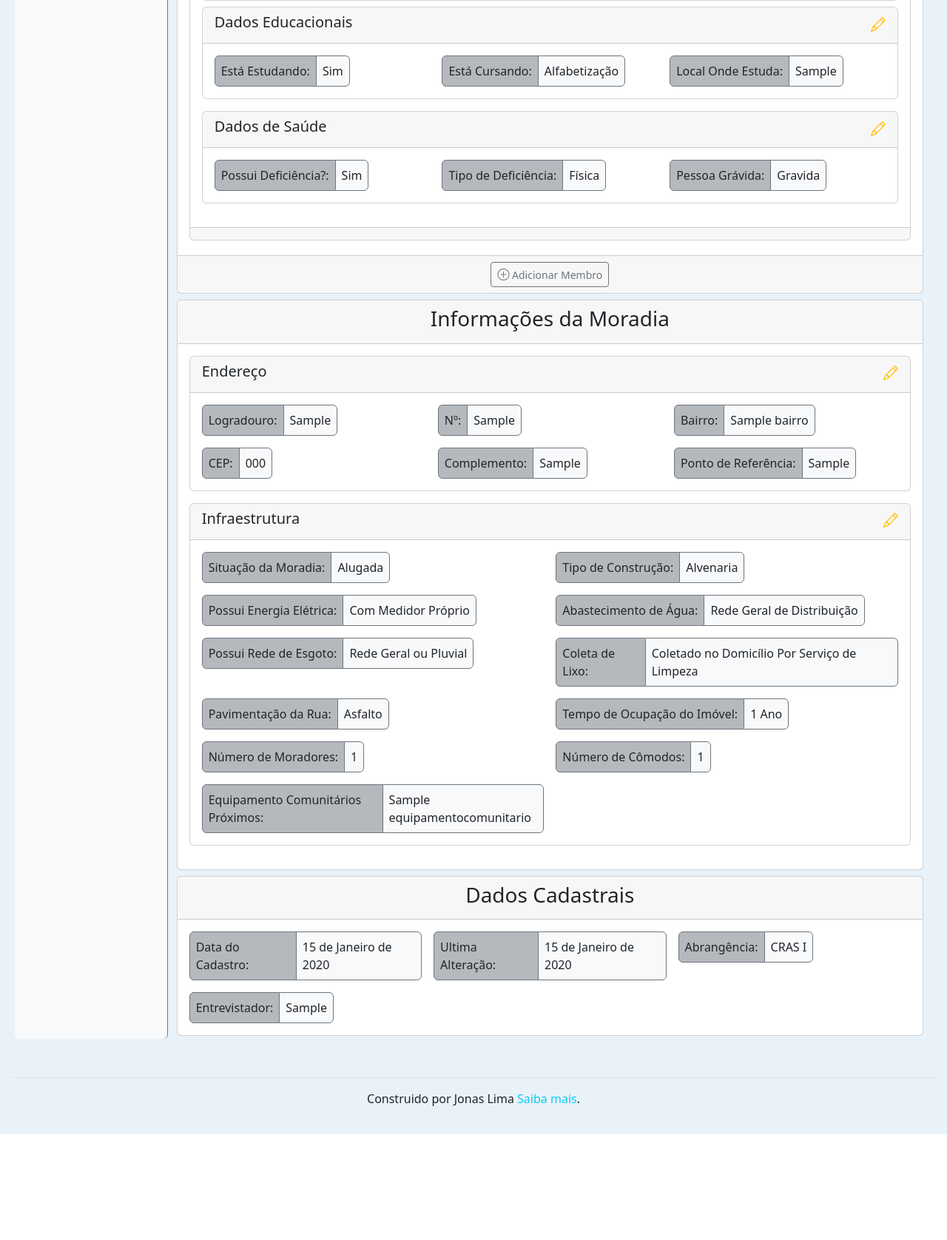
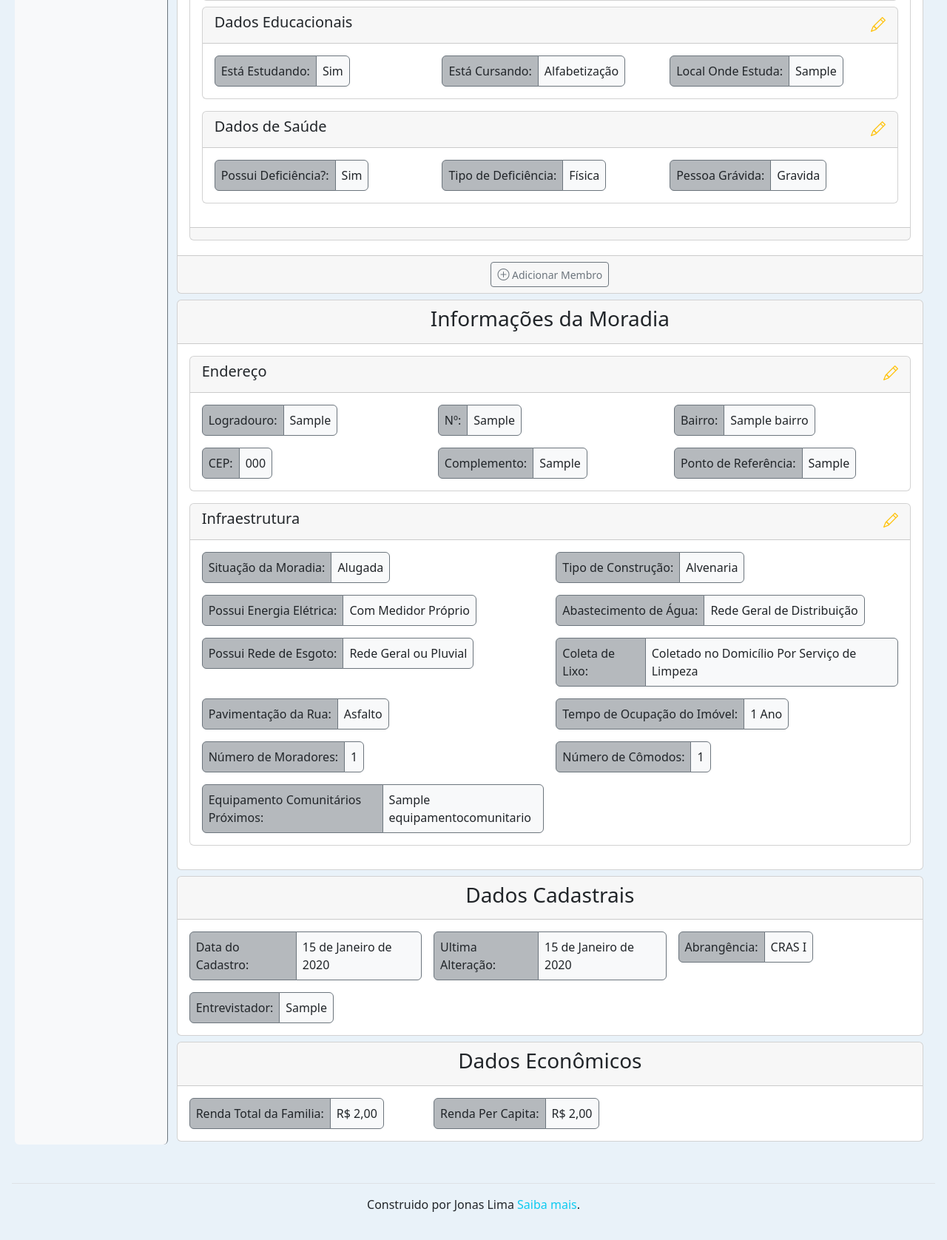
Before and after one commit to JonasLimaDev/sistema_projeto_bencao, a Django app: page /cadastros/exibir/dados/1/ in a window 1280 px wide. Shown: the part 1825-3501 px from the top of the page at 74% size. Before the commit the page ends 3358 px from the top, so only its background shows below. Run offline with Django 4.2, Linux system fonts and the light colour scheme; tables that the repository leaves empty hold one stand-in row (values such as "Sample post").

Commit message:
adicionado dados econômicos na ficha de cadastro

```diff
--- a/cadastros/entidades/dados.py
+++ b/cadastros/entidades/dados.py
@@ -167,8 +167,8 @@ class Cadastro():
 
         }
         self.dados_renda = {
-            "Renda Total da Familia":self.renda_total,
-            "Renda Per Capita":self.renda_per_capita,
+            "Renda Total da Familia":f"R$ {self.renda_total:.2f}".replace('.',','),
+            "Renda Per Capita": f"R$ {self.renda_per_capita:.2f}".replace('.',','),
         }
 
     def calcular_renda(self):
--- a/cadastros/templates/cadastros/dados_cadastro.html
+++ b/cadastros/templates/cadastros/dados_cadastro.html
@@ -33,7 +33,8 @@
 
 <div class="row ">
 
-    <div class=" col-lg-2 col-md-2 col-12 my-md-1 my-lg-1 my-2 d-print-none bg-light rounded  border-end border-secondary">
+    <div
+        class=" col-lg-2 col-md-2 col-12 my-md-1 my-lg-1 my-2 d-print-none bg-light rounded  border-end border-secondary">
         <div class="sticky-top ">
             <nav id="navbar-example3" class="h-100 mt-2 flex-column align-items-stretch pe-4 ">
                 <ul class="nav nav-pills pt-2 flex-lg-column flex-md-column">
@@ -53,11 +54,10 @@
                     <li class="nav-item">
                         <a class="nav-link" href="#item-4">Dados Cadastrais</a>
                     </li>
+                    <li class="nav-item">
+                        <a class="nav-link" href="#item-5">Dados Econômicos</a>
+                    </li>
                 </ul>
-
-
-
-
             </nav>
 
         </div>
@@ -467,6 +467,28 @@
             </div>
         </div>
 
+        <div id="item-5">
+            <div class="card my-2">
+
+                <a class=" text-decoration-none text-dark" data-bs-toggle="collapse" href="#collapseDadosCadastrais"
+                    role="button" aria-expanded="false" aria-controls="collapseExample">
+                    <div class="card-header text-center">
+                        <h3>Dados Econômicos</h3>
+                    </div>
+                </a>
+                <div class="card-body collapse show" id="collapseDadosCadastrais">
+
+                    <div class="row row-cols-md-3 row-cols-sm-2 row-cols-xs-1  row-cols-auto g-3">
+                        {%for chave, valor in cadastro.dados_renda.items %}
+                        {%include 'cadastros/modelo_dados_chave_valor.html'%}
+                        {%endfor%}
+                    </div>
+                </div>
+
+            </div>
+        </div>
+
+
 
     </div>
 </div>
@@ -477,7 +499,7 @@
     var botao2 = document.querySelector('[href="#item-2"]');
     var botao3 = document.querySelector('[href="#item-3"]');
     var botao4 = document.querySelector('[href="#item-4"]');
-    // var botao5 = document.querySelector('[href="#item-5"]');
+    var botao5 = document.querySelector('[href="#item-5"]');
 
     botaotopo.addEventListener('click', function () {
         console.log("ação");
@@ -485,7 +507,7 @@
         botao2.classList.remove('active');
         botao3.classList.remove('active');
         botao4.classList.remove('active');
-        // botao5.classList.remove('active');
+        botao5.classList.remove('active');
         botaotopo.classList.add('active');
     });
     botao1.addEventListener('click', function () {
@@ -495,7 +517,7 @@
         botao2.classList.remove('active');
         botao3.classList.remove('active');
         botao4.classList.remove('active');
-        // botao5.classList.remove('active');
+        botao5.classList.remove('active');
     });
     botao2.addEventListener('click', function () {
         botaotopo.classList.remove('active');
@@ -503,7 +525,7 @@
         botao2.classList.add('active');
         botao3.classList.remove('active');
         botao4.classList.remove('active');
-        // botao5.classList.remove('active');
+        botao5.classList.remove('active');
     });
     botao3.addEventListener('click', function () {
         botaotopo.classList.remove('active');
@@ -511,7 +533,7 @@
         botao2.classList.remove('active');
         botao3.classList.add('active');
         botao4.classList.remove('active');
-        // botao5.classList.remove('active');
+        botao5.classList.remove('active');
     });
     botao4.addEventListener('click', function () {
         botaotopo.classList.remove('active');
@@ -519,15 +541,15 @@
         botao2.classList.remove('active');
         botao3.classList.remove('active');
         botao4.classList.add('active');
-        // botao5.classList.remove('active');
+        botao5.classList.remove('active');
     });
-    // botao5.addEventListener('click', function () {
-    //     botaotop.classList.remove('active');
-    //     botao1.classList.remove('active');
-    //     botao2.classList.remove('active');
-    //     botao3.classList.remove('active');
-    //     botao4.classList.remove('active');
-    //     // botao5.classList.remove('active');
-    // });
+    botao5.addEventListener('click', function () {
+        botaotopo.classList.remove('active');
+        botao1.classList.remove('active');
+        botao2.classList.remove('active');
+        botao3.classList.remove('active');
+        botao4.classList.remove('active');
+        botao5.classList.add('active');
+    });
 </script>
 {% endblock main %}
```
Lines whose indentation alone changed are shown as unchanged.
